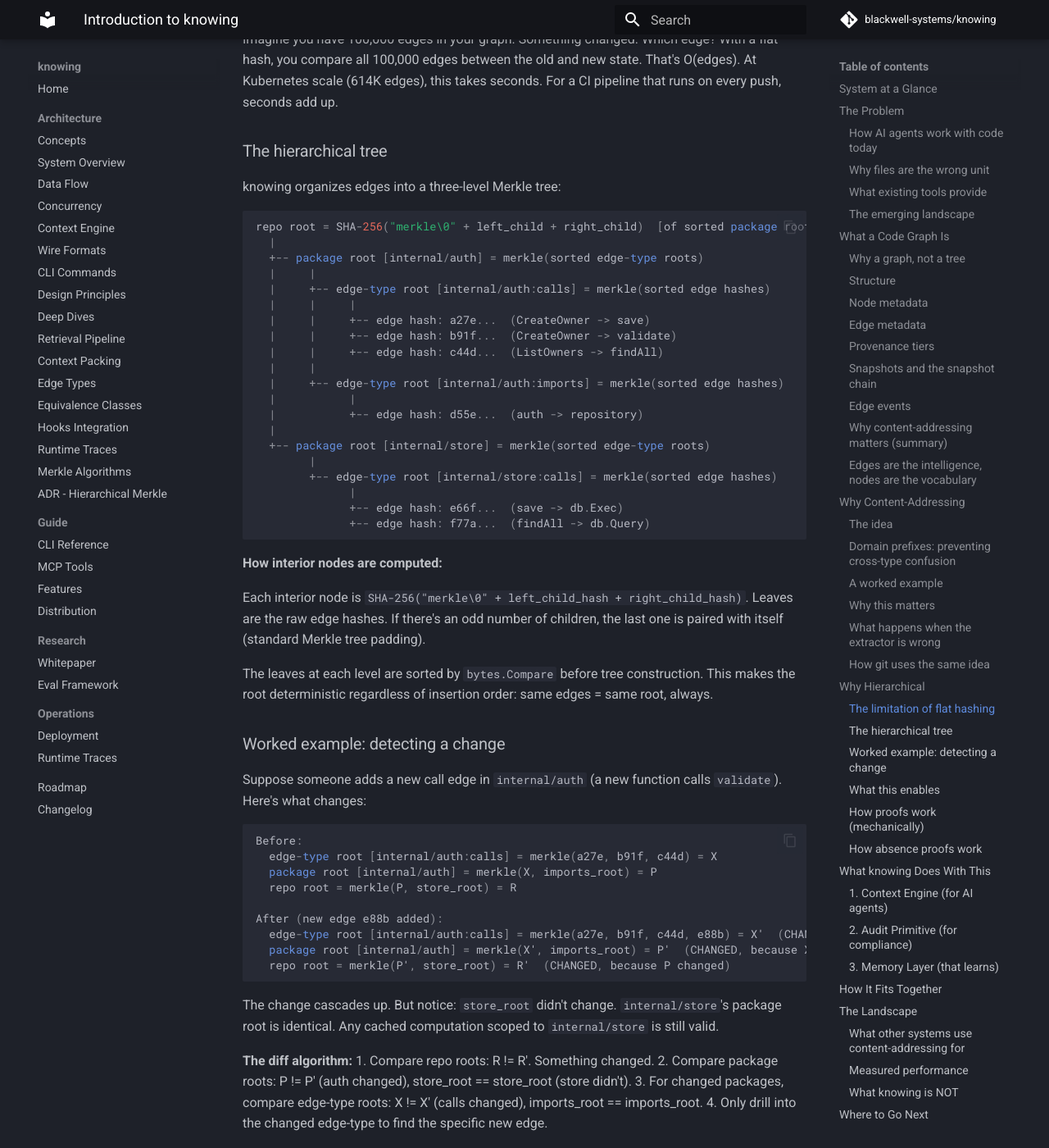
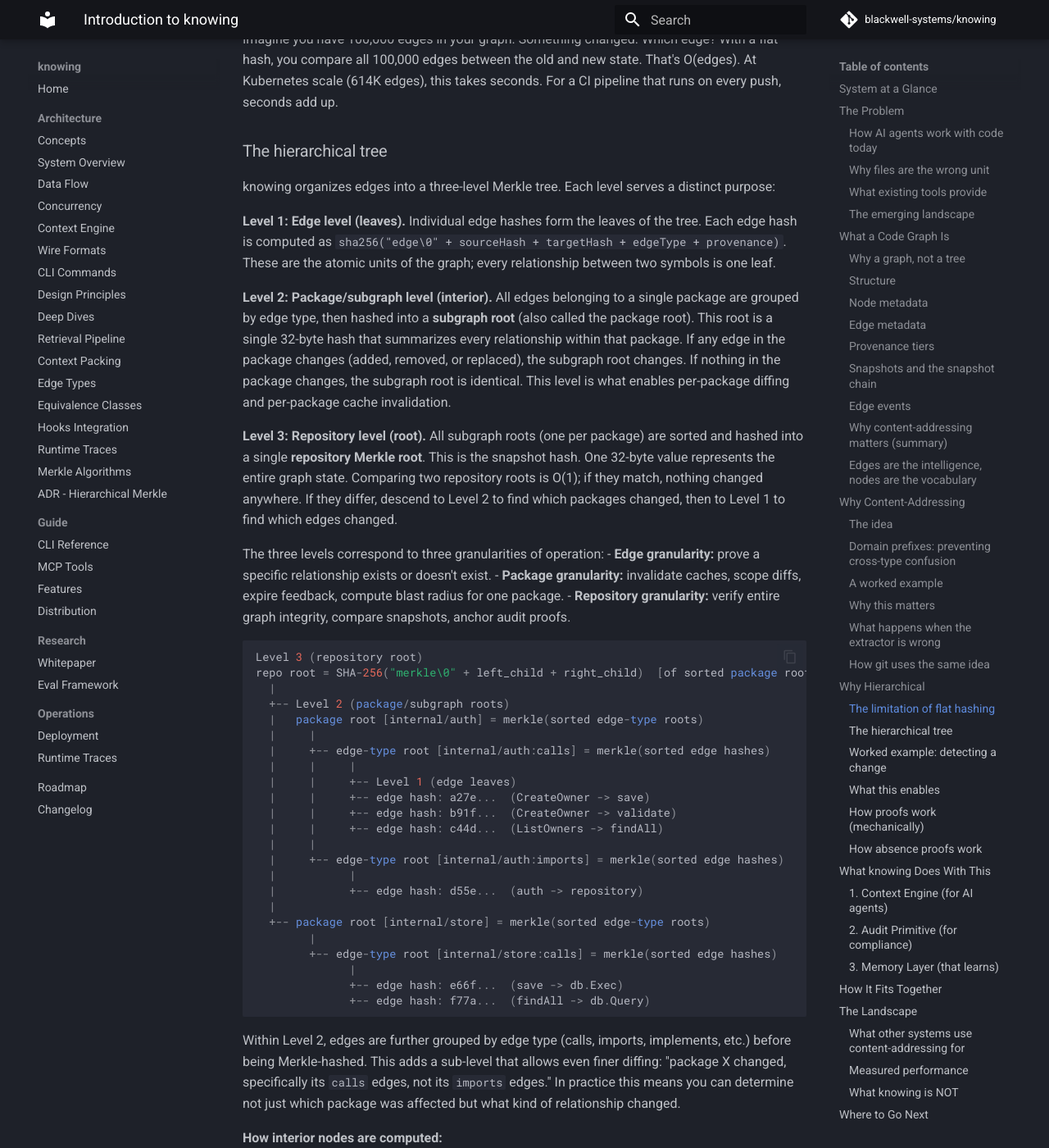
Before and after one commit to blackwell-systems/knowing, an MkDocs documentation site: the page built from docs/guide/introduction.md, in a window 1280 px wide and 1400 px high, scrolled down 11402 px. Shown: the whole window at 82% size. Built offline with MkDocs 1.6.1 and Material for MkDocs 9.7.7, drawn with Linux system fonts in a browser that asks for light colours; comment, search, counter and statistics services are not loaded; some of the changed text lies outside the part shown.

Commit message:
docs: expand Merkle tree 3-level hierarchy explanation in introduction.md

````diff
--- a/docs/guide/introduction.md
+++ b/docs/guide/introduction.md
@@ -344,15 +344,29 @@ Imagine you have 100,000 edges in your graph. Something changed. Which edge? Wit
 
 ### The hierarchical tree
 
-knowing organizes edges into a three-level Merkle tree:
+knowing organizes edges into a three-level Merkle tree. Each level serves a distinct purpose:
+
+**Level 1: Edge level (leaves).** Individual edge hashes form the leaves of the tree. Each edge hash is computed as `sha256("edge\0" + sourceHash + targetHash + edgeType + provenance)`. These are the atomic units of the graph; every relationship between two symbols is one leaf.
+
+**Level 2: Package/subgraph level (interior).** All edges belonging to a single package are grouped by edge type, then hashed into a **subgraph root** (also called the package root). This root is a single 32-byte hash that summarizes every relationship within that package. If any edge in the package changes (added, removed, or replaced), the subgraph root changes. If nothing in the package changes, the subgraph root is identical. This level is what enables per-package diffing and per-package cache invalidation.
+
+**Level 3: Repository level (root).** All subgraph roots (one per package) are sorted and hashed into a single **repository Merkle root**. This is the snapshot hash. One 32-byte value represents the entire graph state. Comparing two repository roots is O(1); if they match, nothing changed anywhere. If they differ, descend to Level 2 to find which packages changed, then to Level 1 to find which edges changed.
+
+The three levels correspond to three granularities of operation:
+- **Edge granularity:** prove a specific relationship exists or doesn't exist.
+- **Package granularity:** invalidate caches, scope diffs, expire feedback, compute blast radius for one package.
+- **Repository granularity:** verify entire graph integrity, compare snapshots, anchor audit proofs.
 
 ```
+Level 3 (repository root)
 repo root = SHA-256("merkle\0" + left_child + right_child)  [of sorted package roots]
   |
-  +-- package root [internal/auth] = merkle(sorted edge-type roots)
+  +-- Level 2 (package/subgraph roots)
+  |   package root [internal/auth] = merkle(sorted edge-type roots)
   |     |
   |     +-- edge-type root [internal/auth:calls] = merkle(sorted edge hashes)
   |     |     |
+  |     |     +-- Level 1 (edge leaves)
   |     |     +-- edge hash: a27e...  (CreateOwner -> save)
   |     |     +-- edge hash: b91f...  (CreateOwner -> validate)
   |     |     +-- edge hash: c44d...  (ListOwners -> findAll)
@@ -369,11 +383,22 @@ repo root = SHA-256("merkle\0" + left_child + right_child)  [of sorted package r
               +-- edge hash: f77a...  (findAll -> db.Query)
 ```
 
+Within Level 2, edges are further grouped by edge type (calls, imports, implements, etc.) before being Merkle-hashed. This adds a sub-level that allows even finer diffing: "package X changed, specifically its `calls` edges, not its `imports` edges." In practice this means you can determine not just which package was affected but what kind of relationship changed.
+
 **How interior nodes are computed:**
 
 Each interior node is `SHA-256("merkle\0" + left_child_hash + right_child_hash)`. Leaves are the raw edge hashes. If there's an odd number of children, the last one is paired with itself (standard Merkle tree padding).
 
 The leaves at each level are sorted by `bytes.Compare` before tree construction. This makes the root deterministic regardless of insertion order: same edges = same root, always.
+
+**Per-package diffing in practice:**
+
+Because each package has its own subgraph root, diffing two snapshots only requires comparing subgraph roots (one comparison per package). Only packages whose subgraph roots differ need deeper investigation. For a repository with 500 packages where 3 changed, the diff algorithm performs 500 hash comparisons at Level 2, then drills into only those 3 packages at Level 1. The other 497 packages are proven unchanged by a single `==` on their 32-byte root.
+
+This same property enables integrity proofs at any granularity:
+- Prove a single edge exists: inclusion proof from leaf to repository root (~16 hash steps).
+- Prove a package is unchanged: compare its subgraph root against a trusted snapshot (1 comparison).
+- Prove the entire graph is intact: recompute the repository root from all subgraph roots and compare (O(packages)).
 
 ### Worked example: detecting a change
 
````
